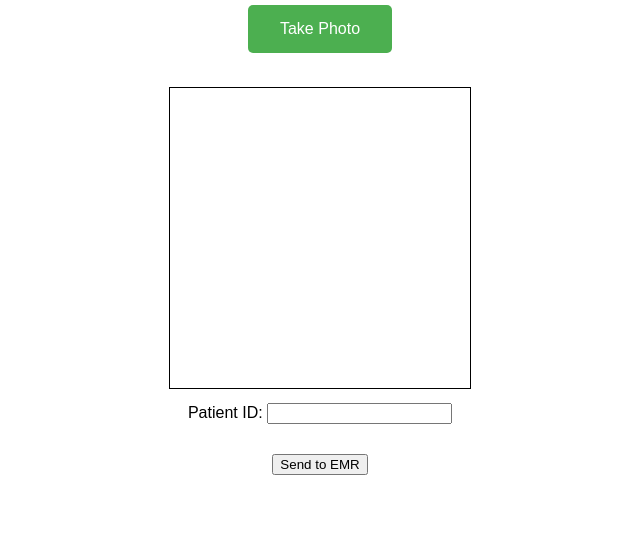
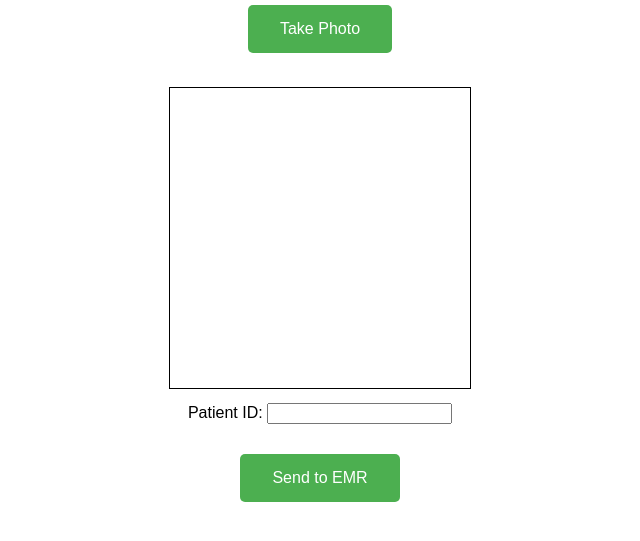
Before and after one commit to mczdsm/photo-uploader, a website built with Vite: page index.html in a window 1280 px wide. Both pictures are taken after a click on the button "Continue?". Shown: the part 107-648 px from the top of the page, without its empty margins (320-960 px from the left). Built offline with nearby package versions, Linux system fonts and the light colour scheme.

Commit message:
fancy buttons

```diff
--- a/style.css
+++ b/style.css
@@ -21,7 +21,8 @@ body {
     margin: 0 5px;
   }
 
-  .take-photo-button {
+  .take-photo-button,
+  #sendButton { /* Apply same styles to both buttons */
     background-color: #4CAF50; /* Green */
     border: none;
     color: white;
```
